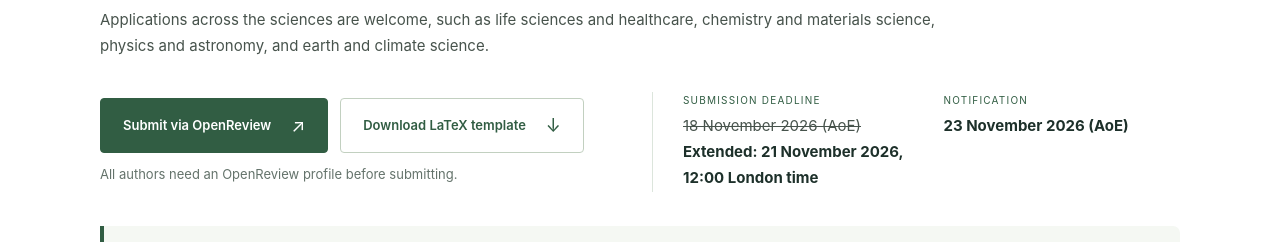
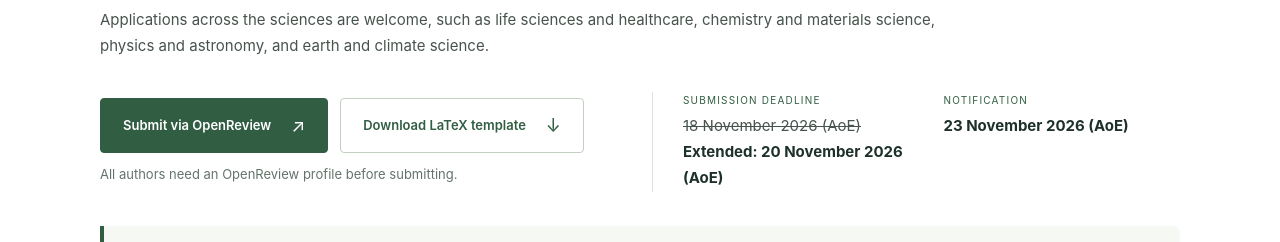
Before and after one commit to yalidu/ellis-multi-agent-workshop-2026, a plain HTML site: page index.html in a window 1280 px wide. Shown: the part 1678-1920 px from the top of the page. Drawn offline with Linux system fonts and the light colour scheme.

Commit message:
Show the extended deadline as 20 November 2026 (AoE)
Co-Authored-By: Claude Opus 5.5 <noreply@anthropic.com>

```diff
--- a/index.html
+++ b/index.html
@@ -76,7 +76,7 @@
         <p class="topic-text">Applications across the sciences are welcome, such as life sciences and healthcare, chemistry and materials science, physics and astronomy, and earth and climate science.</p>
         <div class="submission-details" id="submit">
           <div class="submission-action"><div class="action-row"><a class="button primary" href="https://openreview.net/group?id=ELLIS/2026/Workshop/Multi-Agent_AI">Submit via OpenReview <span aria-hidden="true">↗</span></a><a class="button secondary" href="assets/template/Formatting_Instructions_For_ELLIS_Multi-Agent_AI_2026.zip">Download LaTeX template <span aria-hidden="true">↓</span></a></div><p>All authors need an OpenReview profile before submitting.</p></div>
-          <dl class="call-dates"><div><dt>Submission deadline</dt><dd><del>18 November 2026 (AoE)</del><br>Extended: 21 November 2026, 12:00 London time</dd></div><div><dt>Notification</dt><dd>23 November 2026 (AoE)</dd></div></dl>
+          <dl class="call-dates"><div><dt>Submission deadline</dt><dd><del>18 November 2026 (AoE)</del><br>Extended: 20 November 2026 (AoE)</dd></div><div><dt>Notification</dt><dd>23 November 2026 (AoE)</dd></div></dl>
         </div>
         <div class="call-notes">
           <h3>What you need to know</h3>
```
